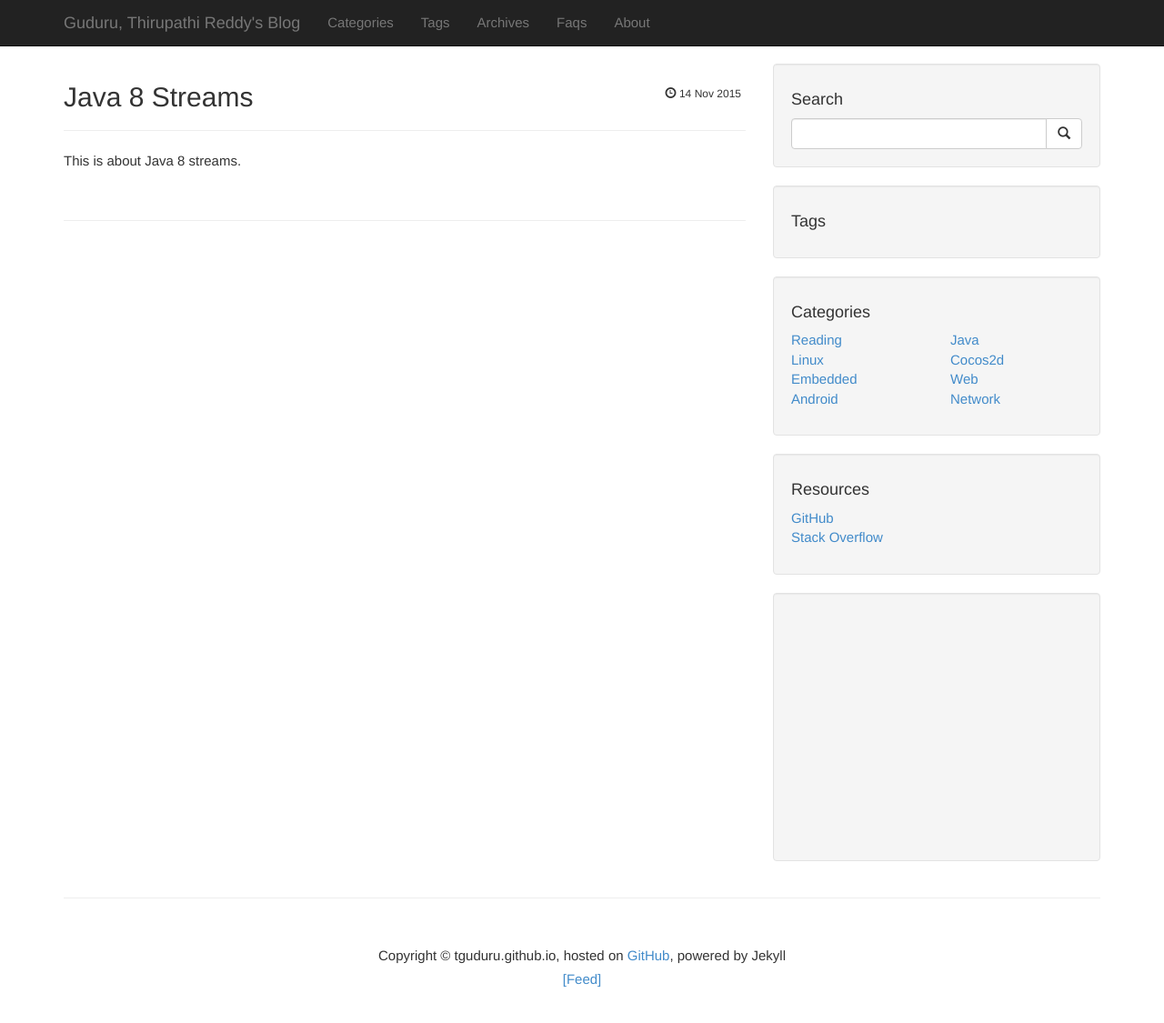
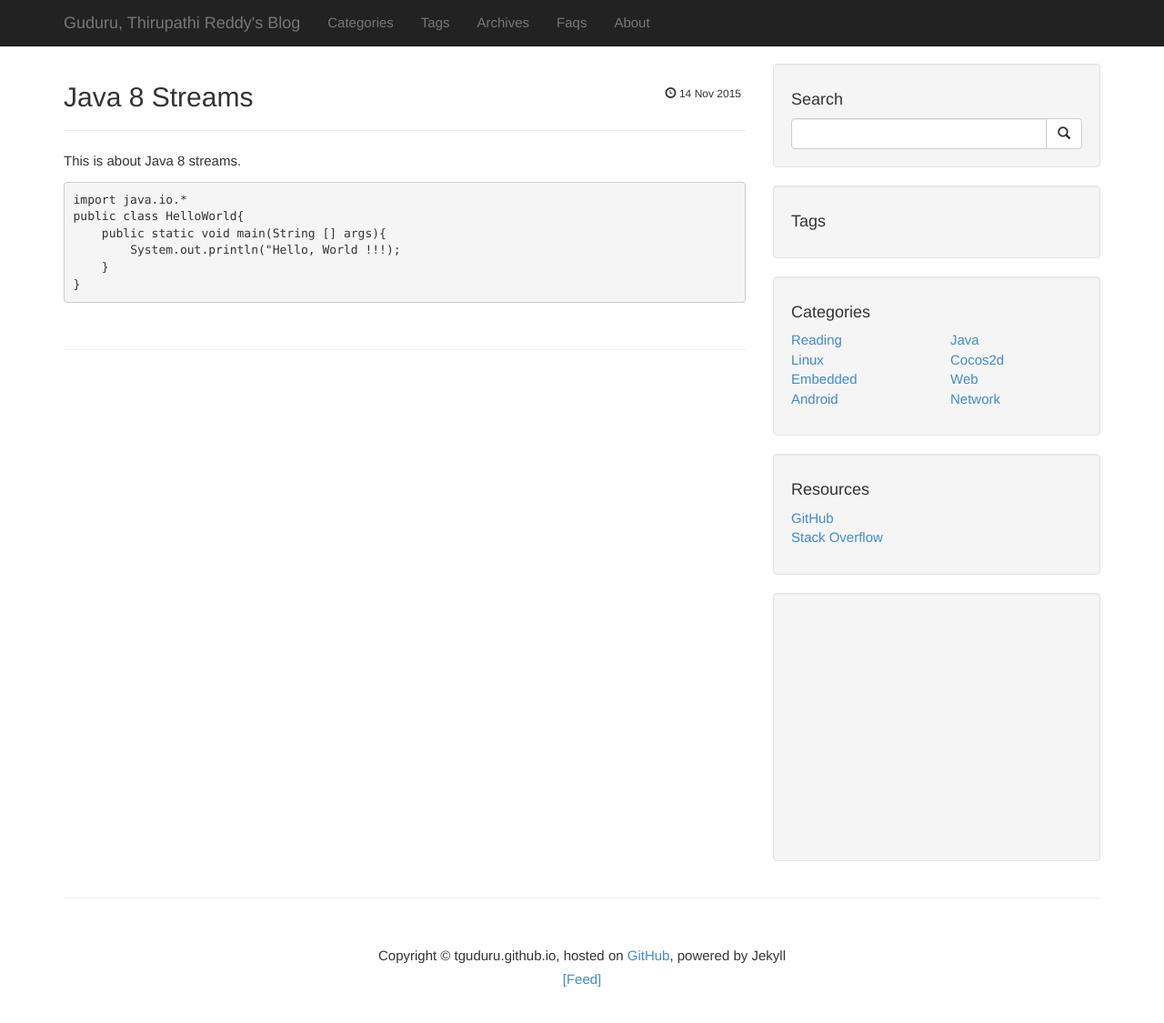
Before and after one commit to tguduru/tguduru.github.io, a Jekyll site: the page built from _posts/2015-11-14-Java-8-Stream.markdown, in a window 1280 px wide and 1151 px high. Shown: the top 1125 px of the window at 91% size. Built offline with Jekyll 4.4.1, drawn with Linux system fonts in a browser that asks for light colours; Markdown is read by kramdown in place of the engine named in the settings; comment, search, counter and statistics services are not loaded; a style sheet for code colours, icons or effects is not loaded.

Commit message:
added code synatx highlighting

````diff
--- a/_config.yml
+++ b/_config.yml
@@ -3,6 +3,8 @@
 url:
 lsi: false
 highlighter: pygments
+redcarpet:
+      extensions: ["no_intra_emphasis", "fenced_code_blocks", "autolink", "strikethrough", "superscript"]
 safe: true
 
 gems: [jekyll-paginate]
--- a/_layouts/default.html
+++ b/_layouts/default.html
@@ -13,6 +13,7 @@
     <link href="/css/bootstrap.min.css" rel="stylesheet">
     <!-- Custom CSS -->
     <link href="/css/blog.css" rel="stylesheet">
+    <link rel="stylesheet" href="http://blog.championswimmer.in/assets/css/pygments/solarized-light.css">
     <!-- HTML5 Shim and Respond.js IE8 support of HTML5 elements and media
     queries -->
     <!-- WARNING: Respond.js doesn't work if you view the page via file://
--- a/_posts/2015-11-14-Java-8-Stream.markdown
+++ b/_posts/2015-11-14-Java-8-Stream.markdown
@@ -6,3 +6,12 @@
 ---
 
 This is about Java 8 streams.
+
+```java
+import java.io.*
+public class HelloWorld{
+    public static void main(String [] args){
+        System.out.println("Hello, World !!!);
+    }
+}
+```
````
